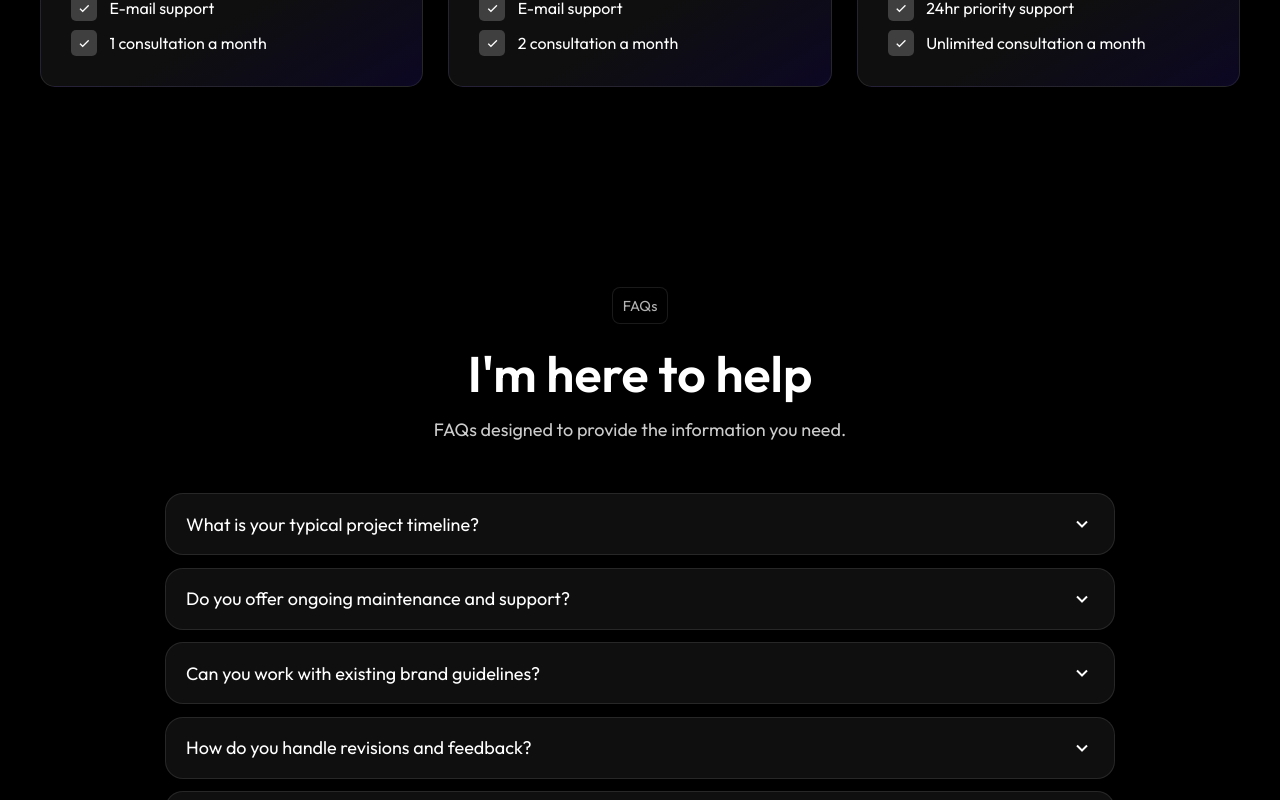
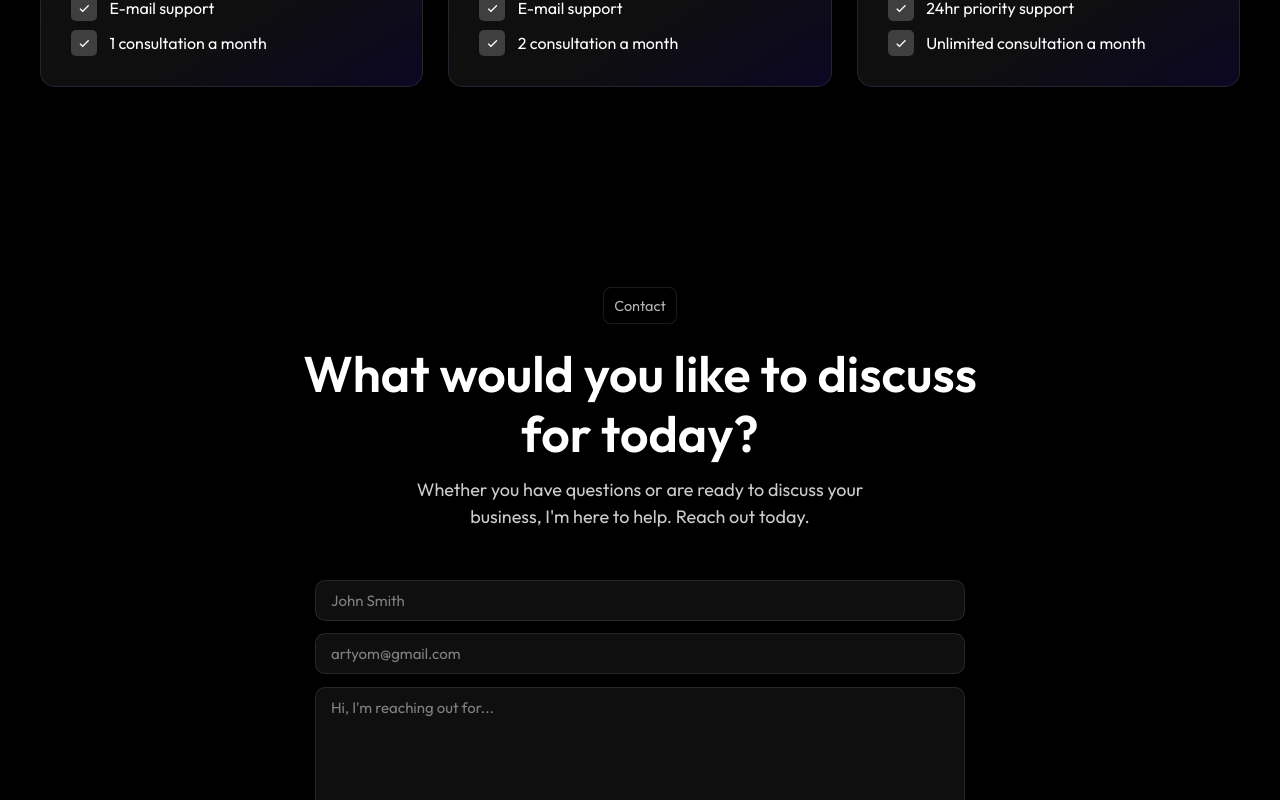
Before and after one commit to artyomagadzhanyan421/artyom-agadzhanyan, a React (Vite) app: page / in a window 1280 px wide. Shown: the part 2000-2800 px from the top of the page. Built offline with nearby package versions, Linux system fonts and the light colour scheme.

Commit message:
finished design for contact form

```diff
--- a/src/App.tsx
+++ b/src/App.tsx
@@ -6,6 +6,7 @@ import Hero from './components/Hero';
 import Process from './components/Process';
 import Plans from './components/Plans';
 import Faqs from './components/Faqs';
+import Contact from './components/Contact';
 
 function App() {
   return (
@@ -14,6 +15,7 @@ function App() {
       <Hero />
       <Process />
       <Plans />
+      <Contact />
       <Faqs />
     </div>
   )
--- /dev/null
+++ b/src/components/Contact.tsx
@@ -0,0 +1,26 @@
+import "../styles/Contact.css";
+
+function Contact() {
+    return (
+        <div className="Process" id="contact">
+            <center>
+                <div className="sub-head">
+                    <span style={{ color: "rgba(255, 255, 255, .7)" }}>Contact</span>
+                </div>
+                <p className="heading section">What would you like to discuss for today?</p>
+                <p className="pitch">Whether you have questions or are ready to discuss your business, I'm here to help. Reach out today.</p>
+            </center>
+            <form>
+                <input type="text" placeholder="John Smith" required />
+                <input type="email" placeholder="artyom@gmail.com" required />
+                <textarea placeholder="Hi, I'm reaching out for..." required></textarea>
+                <button className="nav-link">
+                    <span>Submit</span>
+                    <i className='bx bx-send' style={{ fontSize: 16 }}></i>
+                </button>
+            </form>
+        </div>
+    )
+}
+
+export default Contact
--- a/src/components/Hero.tsx
+++ b/src/components/Hero.tsx
@@ -8,8 +8,6 @@ function Hero() {
                     <img src="/artyom.jpg" alt="image" />
                     <span>Hi, my name is Artyom!</span>
                 </div>
-            </center>
-            <center>
                 <p className="heading">Transforming Workflows Into Interactive Websites</p>
                 <p className="pitch">I’m a front-end developer who specialized in building stylish, scalable web apps with React and TypeScript.</p>
                 <div className="links">
--- a/src/components/Navbar.tsx
+++ b/src/components/Navbar.tsx
@@ -13,8 +13,8 @@ function Navbar() {
                     <li><a href="#process">Process</a></li>
                     <li><a href="#">Showcase</a></li>
                     <li><a href="#plans">Plans</a></li>
+                    <li><a href="#contact">Contact</a></li>
                     <li><a href="#faqs">FAQs</a></li>
-                    <li><a href="#">Contact</a></li>
                 </ul>
                 <a href="#" className="nav-link">
                     <span>Get in touch</span>
--- a/src/components/Plans.tsx
+++ b/src/components/Plans.tsx
@@ -7,11 +7,7 @@ function Plans() {
                 <div className="sub-head">
                     <span style={{ color: 'rgba(255, 255, 255, .7)' }}>Plans</span>
                 </div>
-            </center>
-            <center>
                 <p className="heading section">Flexible plans for growth</p>
-            </center>
-            <center>
                 <p className="pitch">Transparent pricing designed to fit your requirements.</p>
             </center>
             <div className="plans">
--- a/src/components/Process.tsx
+++ b/src/components/Process.tsx
@@ -7,11 +7,7 @@ function Process() {
                 <div className="sub-head">
                     <span style={{ color: 'rgba(255, 255, 255, .7)' }}>Process</span>
                 </div>
-            </center>
-            <center>
                 <p className="heading section">Your path to excellence</p>
-            </center>
-            <center>
                 <p className="pitch">A simple, effective approach to deliver excellence.</p>
             </center>
             <div className="process">
--- /dev/null
+++ b/src/styles/Contact.css
@@ -0,0 +1,37 @@
+form {
+    display: flex;
+    flex-direction: column;
+    gap: 12.5px;
+    margin: 50px auto 0px auto;
+    max-width: 650px;
+}
+
+form input,
+form textarea {
+    outline: none;
+    border: 1px solid rgba(255, 255, 255, .1);
+    background-color: rgba(255, 255, 255, .06);
+    padding: 10px 15px;
+    border-radius: 10px;
+    font-size: 15px;
+    width: 100%;
+
+    &:focus {
+        border: 1px solid dodgerblue;
+    }
+}
+
+form input::placeholder,
+form textarea::placeholder {
+    color: grey;
+}
+
+form textarea {
+    resize: vertical;
+    height: 150px;
+}
+
+form .nav-link {
+    font-size: 15px;
+    width: 100%;
+}
--- a/src/styles/Navbar.css
+++ b/src/styles/Navbar.css
@@ -58,6 +58,9 @@ nav ul li a {
     display: flex;
     align-items: center;
     justify-content: center;
+    outline: none;
+    border: none;
+    cursor: pointer;
     width: fit-content;
     background-color: rgb(81, 47, 235);
     padding: 10px 15px;
--- a/src/styles/Plans.css
+++ b/src/styles/Plans.css
@@ -1,7 +1,7 @@
 .plans {
     display: grid;
     grid-template-columns: repeat(3, 1fr);
-    width: 1200px;
+    max-width: 1200px;
     margin: 50px auto 0px auto;
     gap: 25px;
 }
--- a/src/styles/Process.css
+++ b/src/styles/Process.css
@@ -10,7 +10,7 @@
 .process {
     display: grid;
     grid-template-columns: repeat(3, 1fr);
-    width: 1200px;
+    max-width: 1200px;
     margin: 50px auto 0px auto;
     gap: 25px;
 }
```
